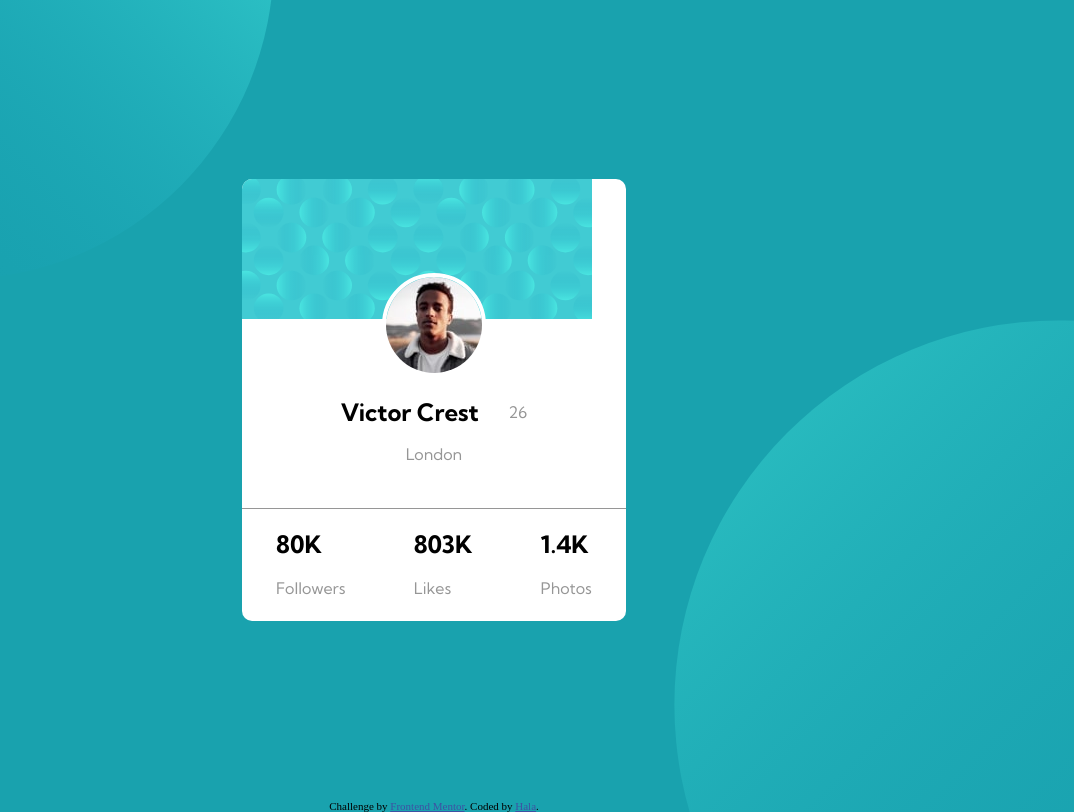
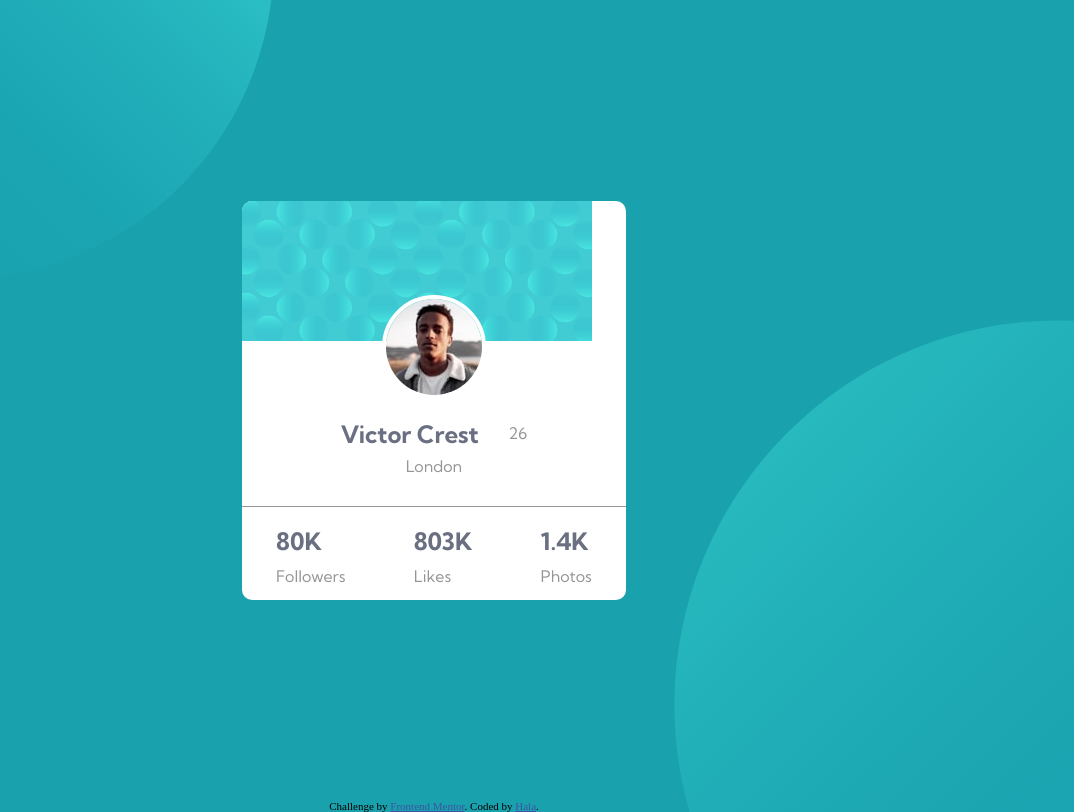
Before and after one commit to halamh/profile-card, a plain HTML site: page index.html in a window 1280 px wide. Shown: the whole page, without its empty margins (206-1280 px from the left). Drawn offline with Linux system fonts and the light colour scheme.

Commit message:
Fixed container height

```diff
--- a/style.css
+++ b/style.css
@@ -65,6 +65,7 @@ main {
     text-align: center;
     position: relative;
     top: 15px;
+    height: 60px;
 }
 
 .new {
@@ -74,7 +75,7 @@ main {
     position: relative;
     bottom: 50px;
     width: 100%;
-    height: auto;
+    height: 255px;
 }
 
 .profile-pic img {
@@ -85,12 +86,14 @@ main {
 h1 {
     font-family: "Kumbh Sans";
     font-weight: 700;
+    color: hsl(227, 10%, 46%);
 }
 
 p {
     font-family: "Kumbh Sans";
     font-weight: 400;
     color: hsl(0, 0%, 59%);
+    line-height: 1px;
 }
 
 @media only screen and (max-width: 475px) {
```
